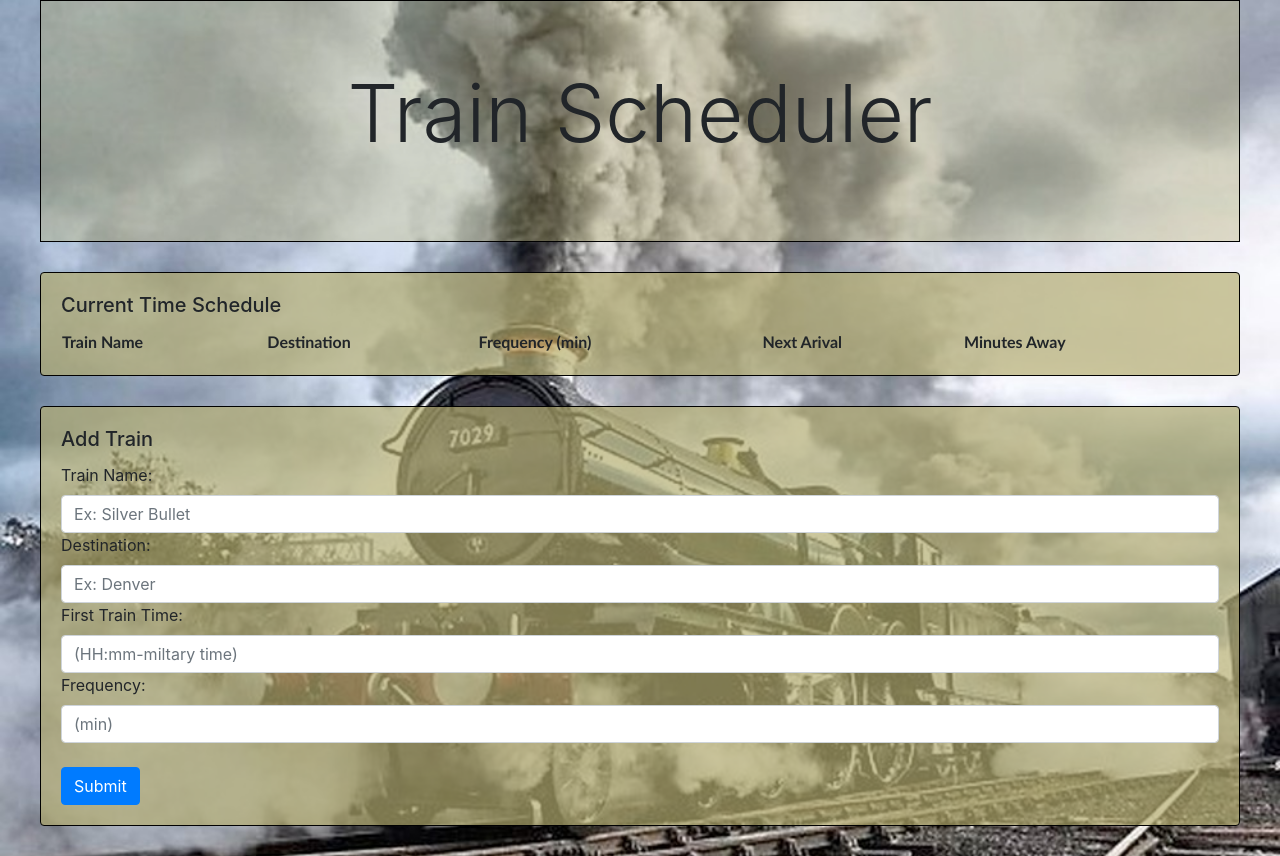
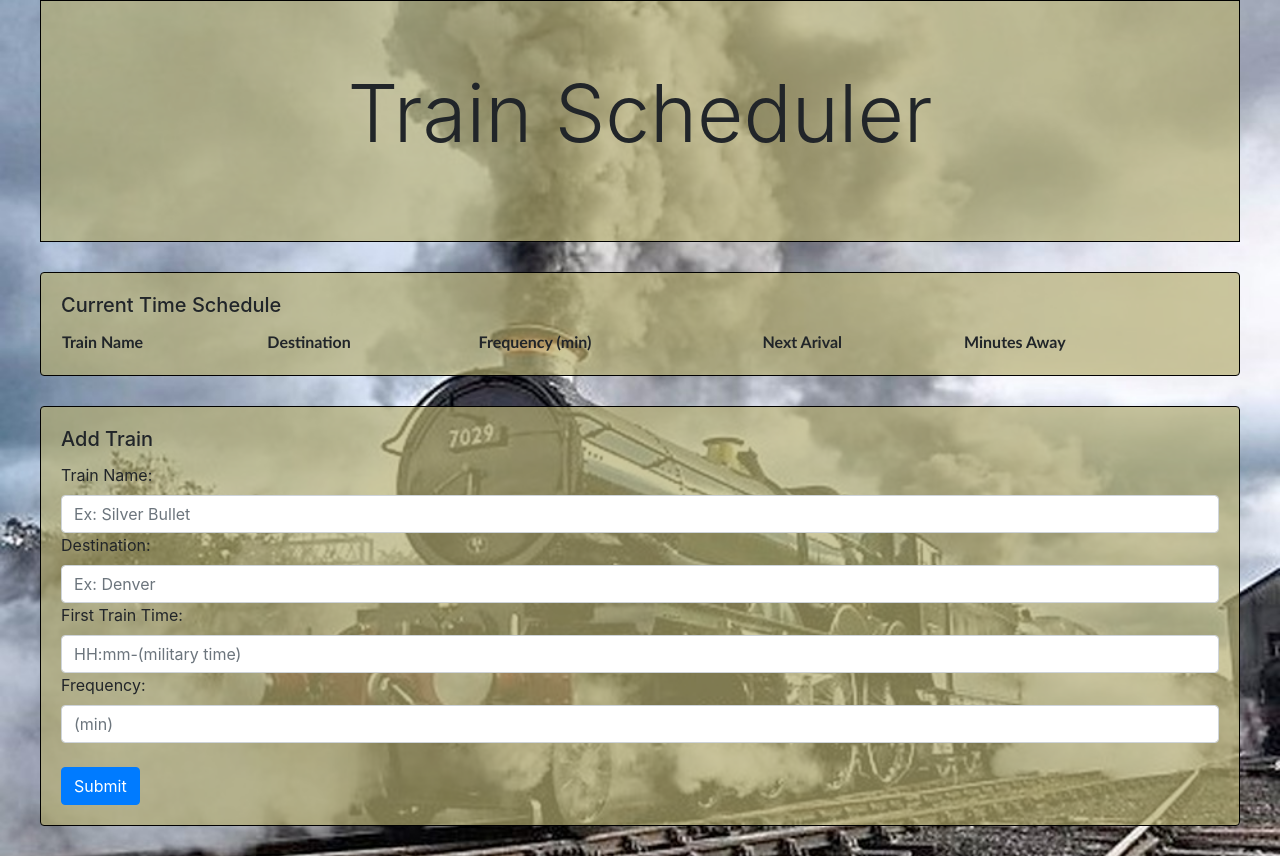
Before and after one commit to crashdean/Train-Scheduler, a plain HTML site: page trainScheduler.html in a window 1280 px wide. Drawn offline with nearby package versions, Linux system fonts and the light colour scheme; no server answers.

Commit message:
back ground fix

```diff
--- a/assets/css/style.css
+++ b/assets/css/style.css
@@ -11,7 +11,7 @@ body {
 }
 
 .jumbotron {
-    background-color: rgba(182, 175, 113, 0.37);
+    background-color: rgba(182, 175, 113, 0.678);
     border-style: solid;
     border-color: black;
     border-width: 1px;
@@ -27,10 +27,6 @@ body {
     border-width: 1px;
 }
 
-.form-control {
-
-}
-
 .displayAlign {
     font-family: "Trebuchet MS", Arial, Helvetica, sans-serif;
     border-collapse: collapse;
--- a/trainScheduler.html
+++ b/trainScheduler.html
@@ -55,7 +55,7 @@
                 </div>
                 <div class="firstTrainTime">
                     <label for="exampleFormControlInput1">First Train Time:</label>
-                    <input type="text" class="form-control" id="inputTrainTime" placeholder="(HH:mm-miltary time)">
+                    <input type="text" class="form-control" id="inputTrainTime" placeholder="HH:mm-(military time)">
                 </div>
                 <div class="frequency">
                     <label for="exampleFormControlInput1">Frequency:</label>
```
